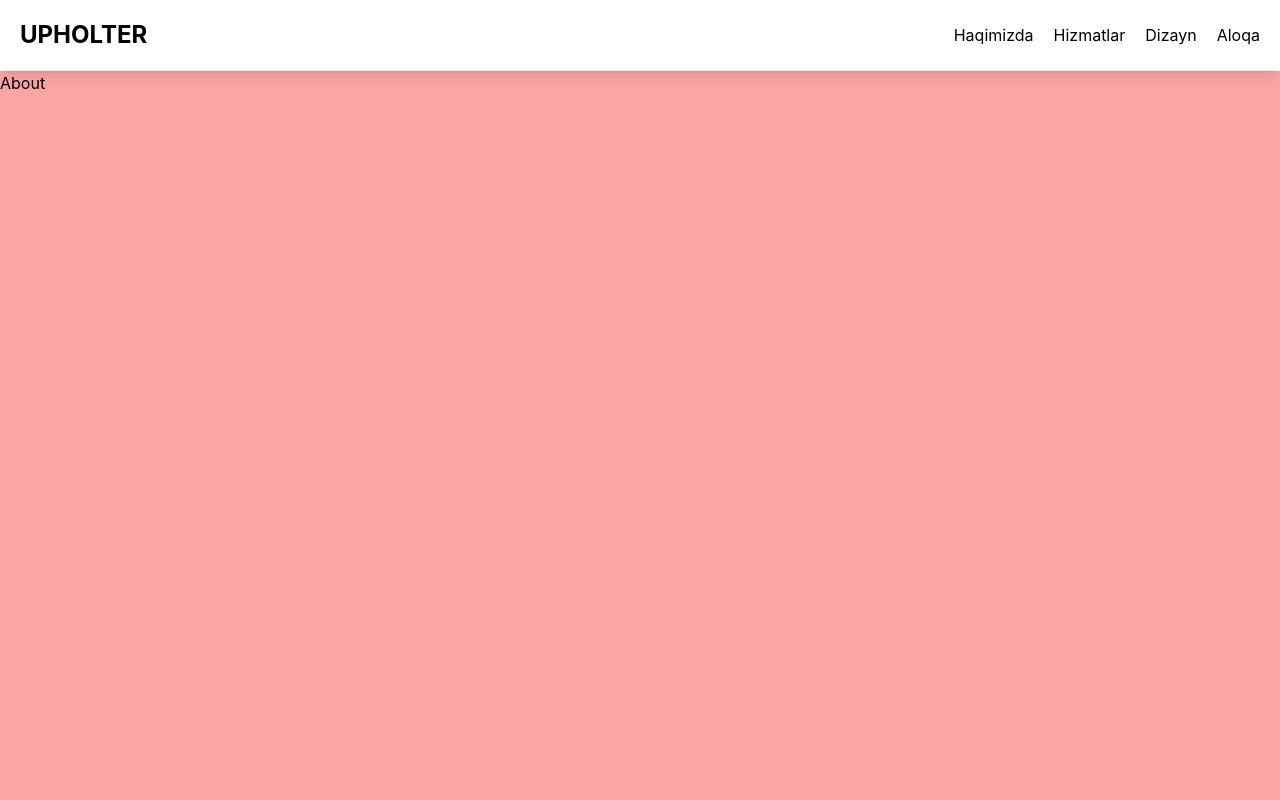
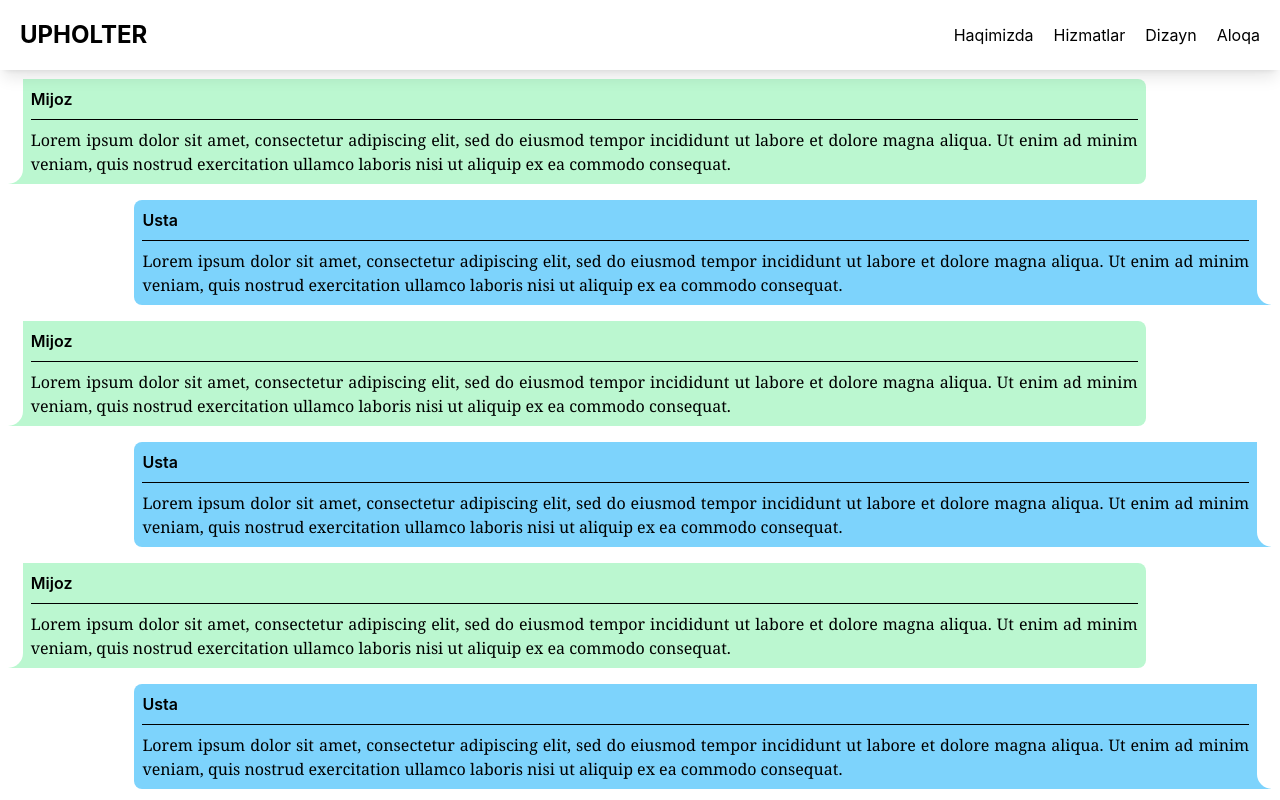
Before and after one commit to bimus-github/upholster-client, a React (Create React App) app: page / in a window 1280 px wide. Built offline with nearby package versions, Linux system fonts and the light colour scheme.

Commit message:
message card

```diff
--- /dev/null
+++ b/src/components/about/MessageCard.tsx
@@ -0,0 +1,35 @@
+import React from "react";
+
+interface MessageCardProps {
+  children: React.ReactNode;
+  isClient: boolean;
+}
+
+function MessageCard({ children, isClient }: MessageCardProps) {
+  return (
+    <div className={styles.main}>
+      <div
+        className={`w-[90%]  flex ${isClient ? styles.client : styles.server}`}
+      >
+        {isClient && <div className="w-[15px] bg-white rounded-br-full" />}
+        <div className={`${styles.dialog} `}>
+          <h1 className={styles.h1}>{isClient ? "Mijoz" : "Usta"}</h1>
+          <hr className="w-full border-black" />
+          <p className={styles.p}>{children}</p>
+        </div>
+        {!isClient && <div className="w-[15px] bg-white rounded-bl-full" />}
+      </div>
+    </div>
+  );
+}
+
+export default MessageCard;
+
+const styles = {
+  main: " w-full flex",
+  dialog: " w-full p-2 flex flex-col items-start gap-2",
+  h1: "font-semibold",
+  p: "text-justify font-serif",
+  client: "bg-green-200 rounded-r-lg ",
+  server: "bg-sky-300 ml-auto rounded-l-lg ",
+};
--- /dev/null
+++ b/src/components/index.ts
@@ -0,0 +1,3 @@
+import MessageCard from "./about/MessageCard";
+
+export { MessageCard };
--- a/src/pages/about/index.tsx
+++ b/src/pages/about/index.tsx
@@ -1,9 +1,51 @@
 import React from "react";
+import { MessageCard } from "../../components";
 
 function About() {
   return (
     <section className={styles.about} id="about">
-      <p>About</p>
+      <MessageCard isClient>
+        Lorem ipsum dolor sit amet, consectetur adipiscing elit, sed do eiusmod
+        tempor incididunt ut labore et dolore magna aliqua. Ut enim ad minim
+        veniam, quis nostrud exercitation ullamco laboris nisi ut aliquip ex ea
+        commodo consequat.
+      </MessageCard>
+      <MessageCard isClient={false}>
+        Lorem ipsum dolor sit amet, consectetur adipiscing elit, sed do eiusmod
+        tempor incididunt ut labore et dolore magna aliqua. Ut enim ad minim
+        veniam, quis nostrud exercitation ullamco laboris nisi ut aliquip ex ea
+        commodo consequat.
+      </MessageCard>
+      <MessageCard isClient>
+        Lorem ipsum dolor sit amet, consectetur adipiscing elit, sed do eiusmod
+        tempor incididunt ut labore et dolore magna aliqua. Ut enim ad minim
+        veniam, quis nostrud exercitation ullamco laboris nisi ut aliquip ex ea
+        commodo consequat.
+      </MessageCard>
+      <MessageCard isClient={false}>
+        Lorem ipsum dolor sit amet, consectetur adipiscing elit, sed do eiusmod
+        tempor incididunt ut labore et dolore magna aliqua. Ut enim ad minim
+        veniam, quis nostrud exercitation ullamco laboris nisi ut aliquip ex ea
+        commodo consequat.
+      </MessageCard>
+      <MessageCard isClient>
+        Lorem ipsum dolor sit amet, consectetur adipiscing elit, sed do eiusmod
+        tempor incididunt ut labore et dolore magna aliqua. Ut enim ad minim
+        veniam, quis nostrud exercitation ullamco laboris nisi ut aliquip ex ea
+        commodo consequat.
+      </MessageCard>
+      <MessageCard isClient={false}>
+        Lorem ipsum dolor sit amet, consectetur adipiscing elit, sed do eiusmod
+        tempor incididunt ut labore et dolore magna aliqua. Ut enim ad minim
+        veniam, quis nostrud exercitation ullamco laboris nisi ut aliquip ex ea
+        commodo consequat.
+      </MessageCard>
+      <MessageCard isClient>
+        Lorem ipsum dolor sit amet, consectetur adipiscing elit, sed do eiusmod
+        tempor incididunt ut labore et dolore magna aliqua. Ut enim ad minim
+        veniam, quis nostrud exercitation ullamco laboris nisi ut aliquip ex ea
+        commodo consequat.
+      </MessageCard>
     </section>
   );
 }
@@ -11,5 +53,5 @@ function About() {
 export default About;
 
 const styles = {
-  about: "h-[100vh] bg-red-300",
+  about: "min-h-[100vh] p-2 flex flex-col items-start gap-4",
 };
```
